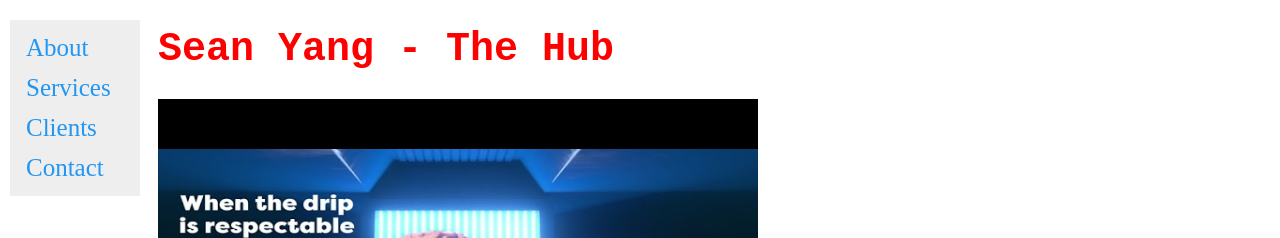
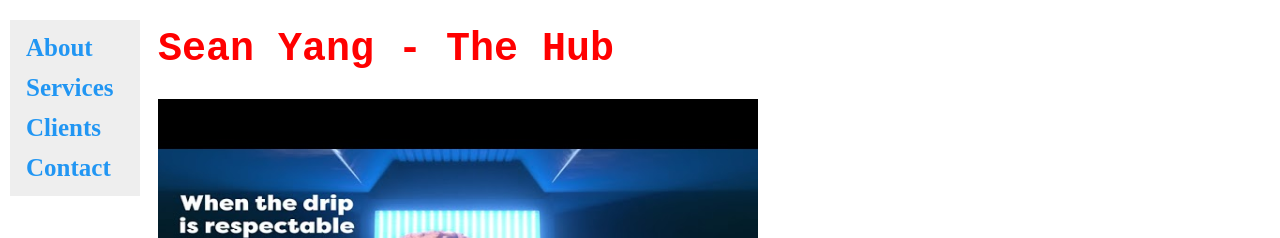
Before and after one commit to Techno-code/Techno-code.github.io, a plain HTML site: page index.html in a window 1280 px wide. Shown: the top 238 px of the page. Drawn offline with Linux system fonts and the light colour scheme; a script that the page names is missing.

Commit message:
im am officially not cumb

```diff
--- a/style.css
+++ b/style.css
@@ -20,12 +20,15 @@ img {
   padding: 6px 8px 6px 16px;
   text-decoration: none;
   font-size: 25px;
+  font-family: 'Oxygen';
+  font-weight: bold;
   color: #2196F3;
   display: block;
 }
 
 .sidenav a:hover {
   color: #064579;
+
 }
 
 
```
